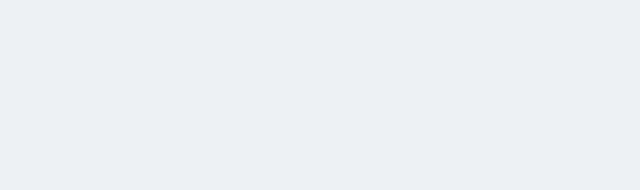
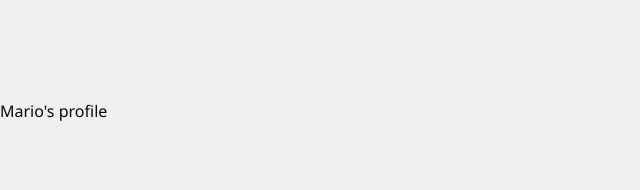
Before and after one commit to nikensss/react-next-firebase, a Next.js app: page / in a window 1280 px wide. Shown: the top 190 px of the page, without its empty margins (0-640 px from the left). Built offline with nearby package versions, Linux system fonts and the light colour scheme.

Commit message:
feat: routing and user pages

```diff
--- /dev/null
+++ b/pages/admin/index.tsx
@@ -0,0 +1,5 @@
+const AdminPostsPage = () => {
+  return <main></main>;
+};
+
+export default AdminPostsPage;
--- a/pages/index.tsx
+++ b/pages/index.tsx
@@ -1,7 +1,20 @@
 import type { NextPage } from 'next';
+import Link from 'next/link';
 
 const Home: NextPage = () => {
-  return <div></div>;
+  return (
+    <div>
+      <Link
+        prefetch={true}
+        href={{
+          pathname: '/[username]',
+          query: { username: 'mario' }
+        }}
+      >
+        <a>Mario&apos;s profile</a>
+      </Link>
+    </div>
+  );
 };
 
 export default Home;
```
Also changed, not shown: pages/[username]/[post].tsx (added, +9 -0 lines), pages/[username]/index.tsx (added, +9 -0 lines), pages/admin/[edit].tsx (added, +9 -0 lines), pages/enter.tsx (added, +9 -0 lines).
